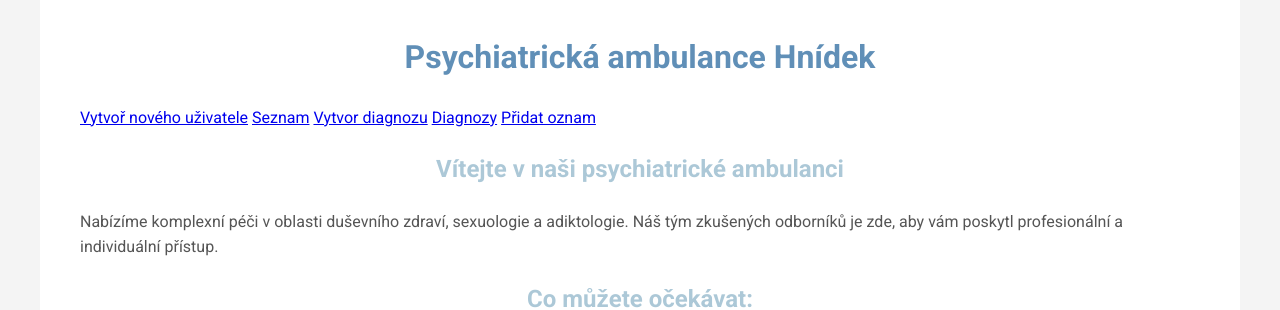
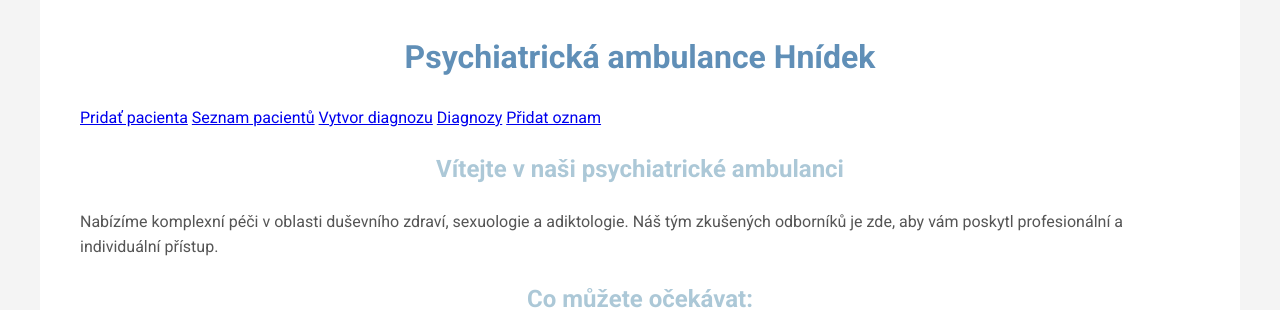
Before and after one commit to Holubex/Ambulance, a Django app: page / in a window 1280 px wide. Shown: the part 256-566 px from the top of the page. Run offline with Django 4.2, Linux system fonts and the light colour scheme; a user stored in the database is signed in.

Commit message:
Uprava HTML

```diff
--- a/users/templates/home.html
+++ b/users/templates/home.html
@@ -6,8 +6,8 @@
 
     {% if user.is_authenticated %}
         {% if perms.users.add_user %}
-            <a href="{% url 'create_user' %}" class="button">Vytvoř nového uživatele</a>
-            <a href="{% url 'user_list' %}" class="button">Seznam</a>
+            <a href="{% url 'create_user' %}" class="button">Pridať pacienta</a>
+            <a href="{% url 'user_list' %}" class="button">Seznam pacientů</a>
         {% endif %}
         {% if perms.medical_examination.add_medical_examination %}
             <a href="{% url 'medical_examination_create' %}" class="button">Vytvor diagnozu</a>
```
